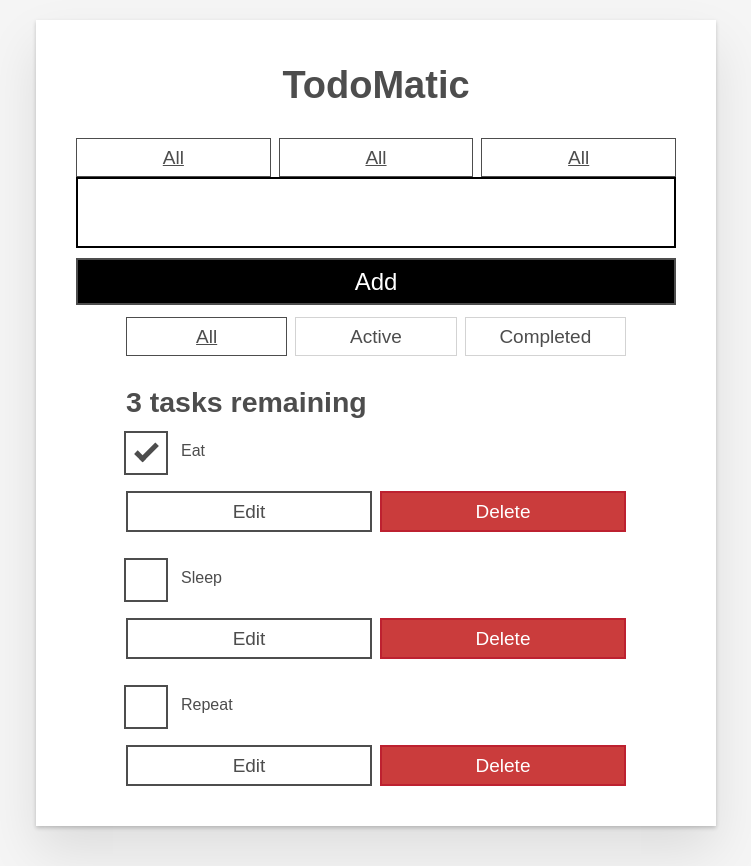
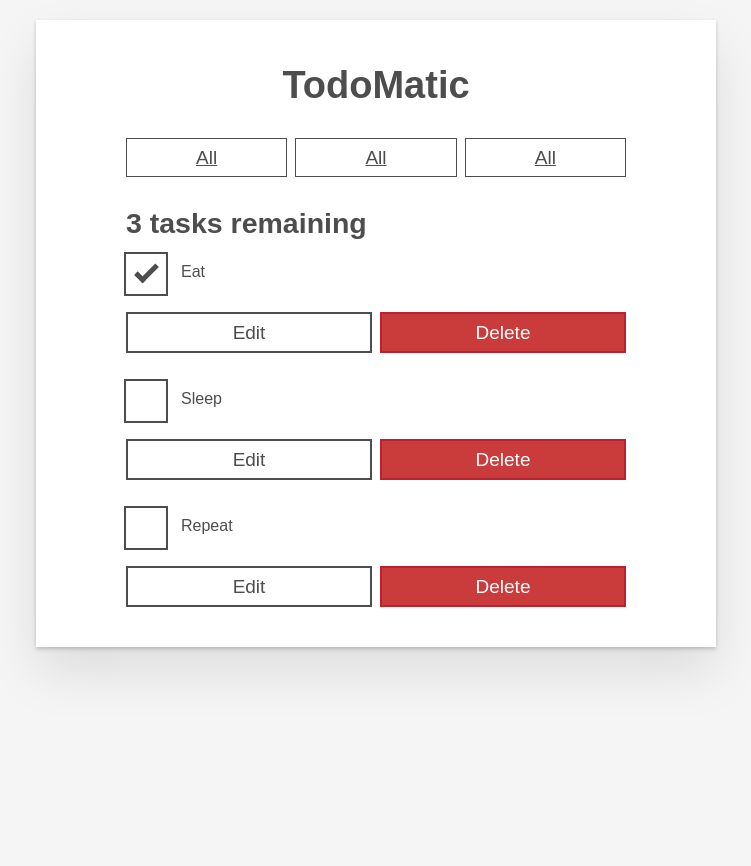
Before and after one commit to MarcoAntonioSanchez/react-todo-list-app, a React (Create React App) app in the folder todo-list-app/: page / in a window 1280 px wide. Shown: the whole page, without its empty margins (264-1015 px from the left). After the commit the page ends 800 px from the top, so only its background shows below. Built offline with nearby package versions, Linux system fonts and the light colour scheme.

Commit message:
14. Importing components into function App()

```diff
--- a/todo-list-app/src/App.js
+++ b/todo-list-app/src/App.js
@@ -18,40 +18,11 @@ function App(props) {
   return (
     <div className="todoapp stack-large">
       <h1>TodoMatic</h1>
-      <form>
-        <div className="filters btn-group stack-exception">
-          <FilterButton />
-          <FilterButton />
-          <FilterButton />
-        </div>
-        <h2 className="label-wrapper"></h2>
-        <input
-          type="text"
-          id="new-todo-input"
-          className="input input__lg"
-          name="text"
-          autoComplete="off"
-        />
-        <button type="submit" className="btn btn__primary btn__lg">
-          Add
-        </button>
-      </form>
+      <form />
       <div className="filters btn-group stack-exception">
-        <button type="button" className="btn toggle-btn" aria-pressed="true">
-          <span className="visually-hidden">Show </span>
-          <span>all</span>
-          <span className="visually-hidden"> tasks</span>
-        </button>
-        <button type="button" className="btn toggle-btn" aria-pressed="false">
-          <span className="visually-hidden">Show </span>
-          <span>Active</span>
-          <span className="visually-hidden"> tasks</span>
-        </button>
-        <button type="button" className="btn toggle-btn" aria-pressed="false">
-          <span className="visually-hidden">Show </span>
-          <span>Completed</span>
-          <span className="visually-hidden"> tasks</span>
-        </button>
+        <FilterButton />
+        <FilterButton />
+        <FilterButton />
       </div>
       <h2 id="list-heading">3 tasks remaining</h2>
       <ul
```
